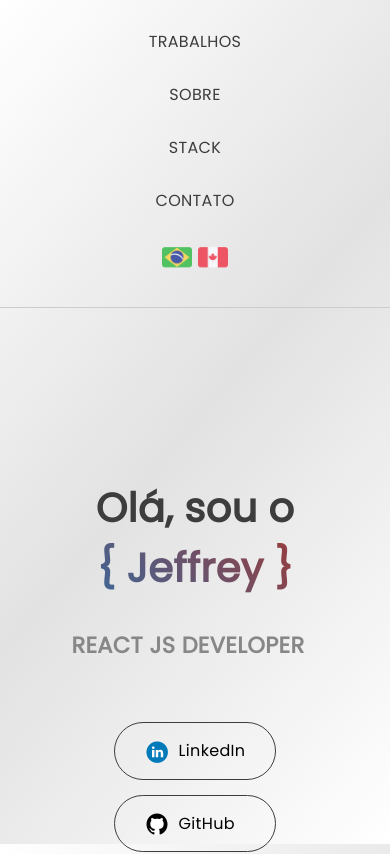
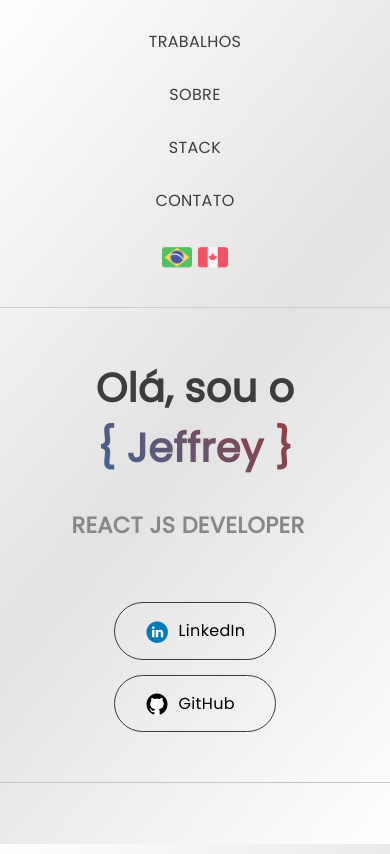
Before and after one commit to jeffreyalvr/meu-portfolio, a React (Vite) app: page / in a window 390 px wide. Shown: the top 854 px of the page. Built offline with nearby package versions, Linux system fonts and the light colour scheme.

Commit message:
Corrige margin do hero container

```diff
--- a/src/components/Hero/styles.css
+++ b/src/components/Hero/styles.css
@@ -138,7 +138,7 @@
     font-size: 4rem;
   }
   .hero .container {
-    margin: 100px 0;
+    margin: 100px 0 !important;
   }
   .hero .container .label-block h2 {
     font-size: 2rem;
@@ -170,14 +170,14 @@
 
 @media screen and (max-height: 700px) {
   .hero .container {
-    margin: 90px 0;
+    margin: 90px 0 !important;
   }
 }
 
 @media screen and (max-width: 650px) {
   .hero .container {
     padding: 0 25px;
-    margin: 60px 0;
+    margin: 60px 0 !important;
   }
   .hero .container h1,
   .hero .container h1 span {
@@ -188,7 +188,7 @@
 @media screen and (max-width: 500px) {
   .hero .container {
     padding: 0 25px;
-    margin: 50px 0;
+    margin: 50px 0 !important;
   }
   .hero .container h1 {
     display: grid;
```
